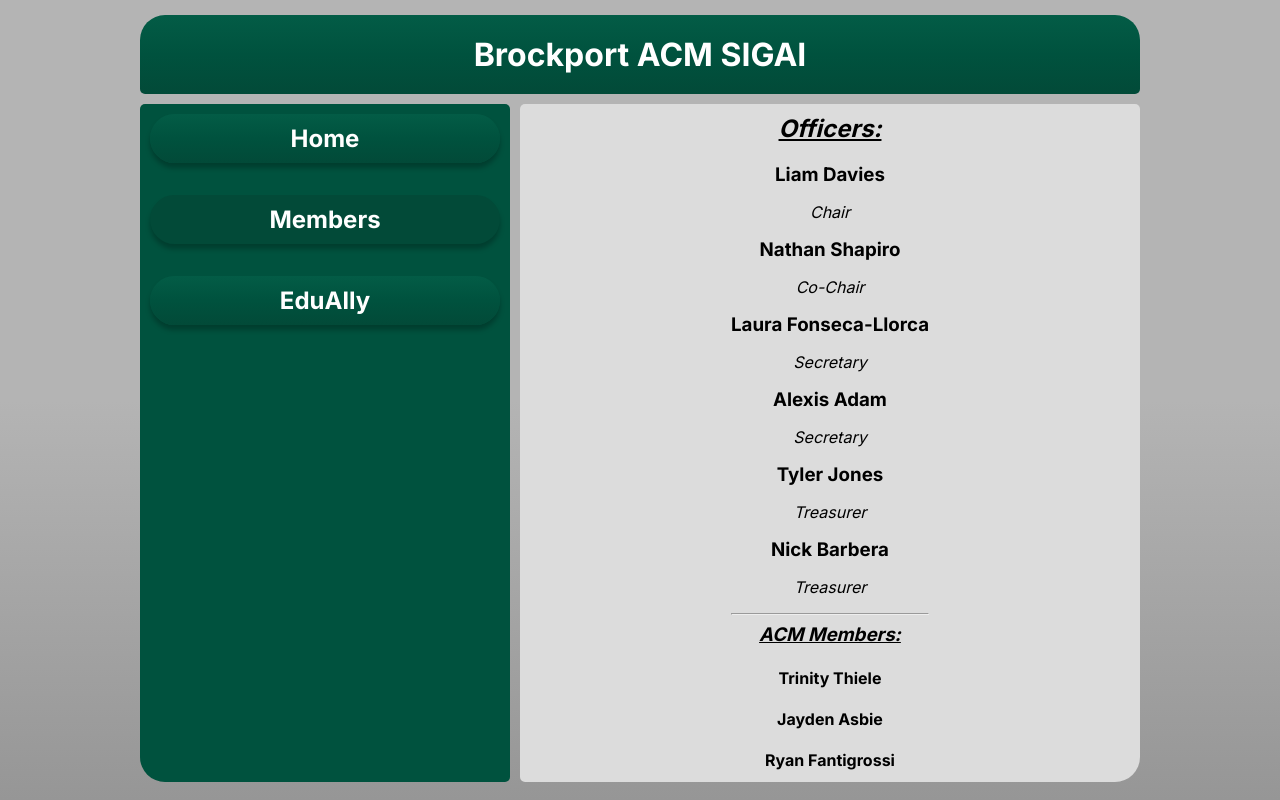
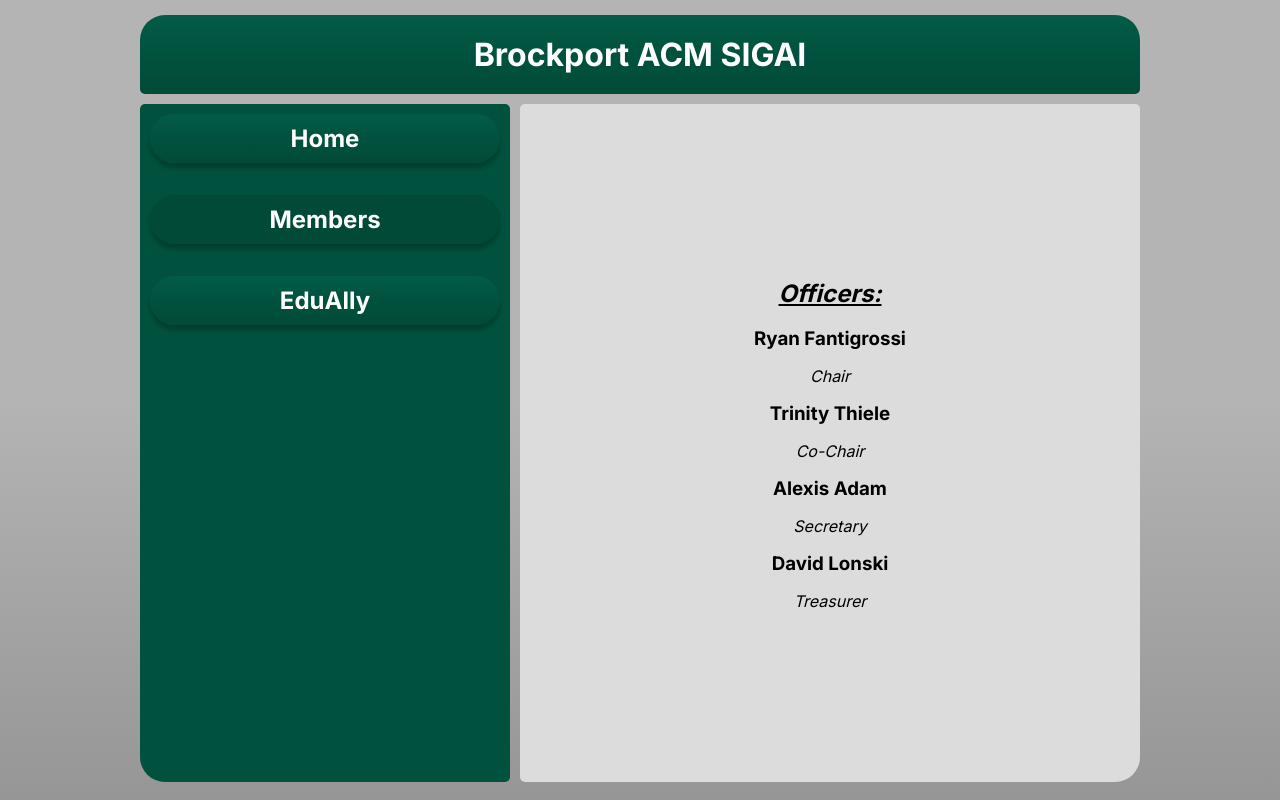
Before and after one commit to SUNY-Brockport-ACM-Student-Chapter/acm-sigai-chapter-website, a plain HTML site: page index.html in a window 1280 px wide. Both pictures are taken after a click on the button "Members". Drawn offline with Linux system fonts and the light colour scheme.

Commit message:
Updated list of members

```diff
--- a/index.html
+++ b/index.html
@@ -40,30 +40,18 @@
           </section>
           <section id="members" class="content">
             <h2><em><u>Officers:</u></em></h2>
-            <h3>Liam Davies</u></h3>
+            <h3>Ryan Fantigrossi</u></h3>
             <p><em>Chair</em></p>
 
-            <h3>Nathan Shapiro</h3>
+            <h3>Trinity Thiele</h3>
             <p><em>Co-Chair</em></p>
-
-            <h3>Laura Fonseca-Llorca</h3>
-            <p><em>Secretary</em></p>
 
             <h3>Alexis Adam</h3>
             <p><em>Secretary</em></p>
 
-            <a href="https://thingsandthings.lol/">
-                <h3>Tyler Jones</h3>
-            </a>
+            <h3>David Lonski</h3>
             <p><em>Treasurer</em></p>
 
-            <h3>Nick Barbera</h3>
-            <p><em>Treasurer</em></p>
-        <hr>
-        <h3><em><u>ACM Members:</u></em></h3>
-        <h4>Trinity Thiele</h4>
-        <h4>Jayden Asbie</h4>
-        <h4>Ryan Fantigrossi</h4>
           </section>
           <section id="edually" class="content">
             <br style="margin-top: 20px;">
```
